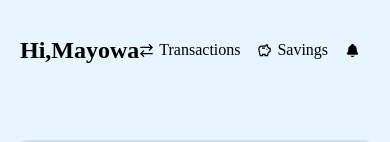
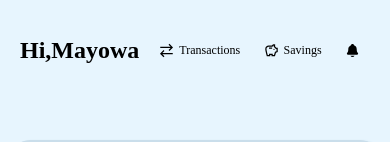
Before and after one commit to Tosin-Mayowa/forbework-app, a Next.js app: page /dashboard in a window 390 px wide. Shown: the top 142 px of the page. Built offline with nearby package versions, Linux system fonts and the light colour scheme.

Commit message:
welcome edits

```diff
--- a/src/app/dashboard/style.css
+++ b/src/app/dashboard/style.css
@@ -515,6 +515,7 @@ display: flex;
 justify-content: space-between;
 width: 100%;
 height: 100%;
+padding-left: 20px;
 /* border:1px solid black; */
 }
 .responsive-list{
@@ -522,7 +523,7 @@ align-self: center;
 list-style-type: none;
 }
 .resp-link{
-font-size: 16px;
+font-size: 12px;
 font-weight: 500;
 text-decoration: none;
 cursor: pointer;
```
